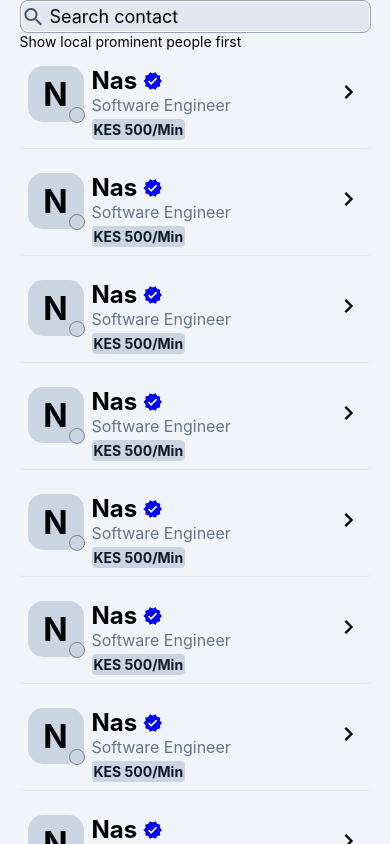
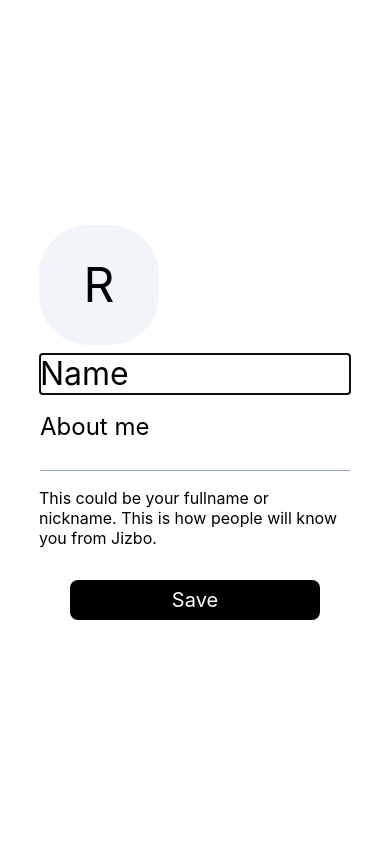
Before and after one commit to rbluena/jizbo.app, a React Native app: screen / in a window 390 px wide. Built offline with nearby package versions, Linux system fonts and the light colour scheme.

Commit message:
adding save button for account page

```diff
--- a/App.jsx
+++ b/App.jsx
@@ -2,12 +2,12 @@ import React from 'react';
 
 // import CallsHomeScreen from '@app/screens/calls/Home';
 // import ProfileScreen from '@app/screens/contacts/Profile_NEW_NEW';
-import SearchScreen from '@app/screens/contacts/Search';
+// import SearchScreen from '@app/screens/contacts/Search';
+// import LandingScreen from '@app/screens/Landing';
+import AccountScreen from '@app/screens/onboarding/Account';
 
-// import LandingScreen from '@app/screens/Landing';
-// import AccountScreen from '@app/screens/onboarding/Account';
 // import RegisterScreen from '@app/screens/onboarding/Register';
 
 export default function App() {
-  return <SearchScreen />;
+  return <AccountScreen />;
 }
--- a/app/components/form/TextInput/TextInput.jsx
+++ b/app/components/form/TextInput/TextInput.jsx
@@ -51,7 +51,8 @@ const styles = StyleSheet.create({
     // backgroundColor: COLORS.inputBg,
     borderRadius: SPACING.s,
     borderWidth: 1,
-    flex: 1,
+    // TODO: Fix the search input.
+    // flex: 1,
     flexDirection: 'row',
     alignItems: 'center',
     borderColor: 'white',
@@ -59,5 +60,6 @@ const styles = StyleSheet.create({
   input: {
     padding: SPACING.s,
     fontSize: FONT_SIZE.m,
+    backgroundColor: 'yellow',
   },
 });
--- a/app/screens/onboarding/Account.jsx
+++ b/app/screens/onboarding/Account.jsx
@@ -6,6 +6,7 @@ import {
   View,
   Image,
   Text,
+  TouchableOpacity,
 } from 'react-native';
 
 import TextComponent from '@app/components/common/Text/Text';
@@ -28,28 +29,57 @@ const Profile = () => {
         {profileImage ? <Image /> : <Text style={styles.profileLetter}>R</Text>}
       </TouchableHighlight>
 
-      {/* <TextComponent align="center">+254 741 709889</TextComponent> */}
-
       <View>
         <TextInput
           placeholder="Name"
           autoFocus
-          style={{ fontSize: FONT_SIZE.xl }}
+          style={{
+            fontSize: FONT_SIZE.xl,
+            borderBottomWidth: 1,
+            borderBottomColor: COLORS.input.borderColor,
+            width: '100%',
+            marginVertical: 8,
+            padding: 0,
+          }}
           onChange={text => setUserName(text)}
           value={userName}
         />
         <TextInput
           placeholder="About me"
           onChange={text => setBio(text)}
-          style={{ fontSize: FONT_SIZE.m }}
+          style={{
+            fontSize: FONT_SIZE.l,
+            borderBottomWidth: 1,
+            borderBottomColor: COLORS.input.borderColor,
+            marginVertical: 8,
+            width: '100%',
+            padding: 0,
+          }}
           value={bio}
           multiline
-          maxLength={35}
         />
-        <TextComponent align="center">
+        <TextComponent style={{ marginTop: 8 }}>
           This could be your fullname or nickname. This is how people will know
           you from Jizbo.
         </TextComponent>
+      </View>
+
+      <View
+        style={{
+          flexDirection: 'row',
+          justifyContent: 'center',
+        }}>
+        <TouchableOpacity style={styles.saveButton}>
+          <Text
+            style={{
+              color: 'white',
+              textAlign: 'center',
+              fontSize: 20,
+              padding: 8,
+            }}>
+            Save
+          </Text>
+        </TouchableOpacity>
       </View>
     </View>
   );
@@ -61,7 +91,6 @@ const styles = StyleSheet.create({
   container: {
     flex: 1,
     justifyContent: 'center',
-    // alignItems: 'center',
     padding: 0.1 * SCREEN.width,
   },
   profileImageContainer: {
@@ -75,4 +104,10 @@ const styles = StyleSheet.create({
   profileLetter: {
     fontSize: FONT_SIZE.xxxl,
   },
+  saveButton: {
+    backgroundColor: 'black',
+    marginTop: 32,
+    borderRadius: 8,
+    width: 250,
+  },
 });
```
